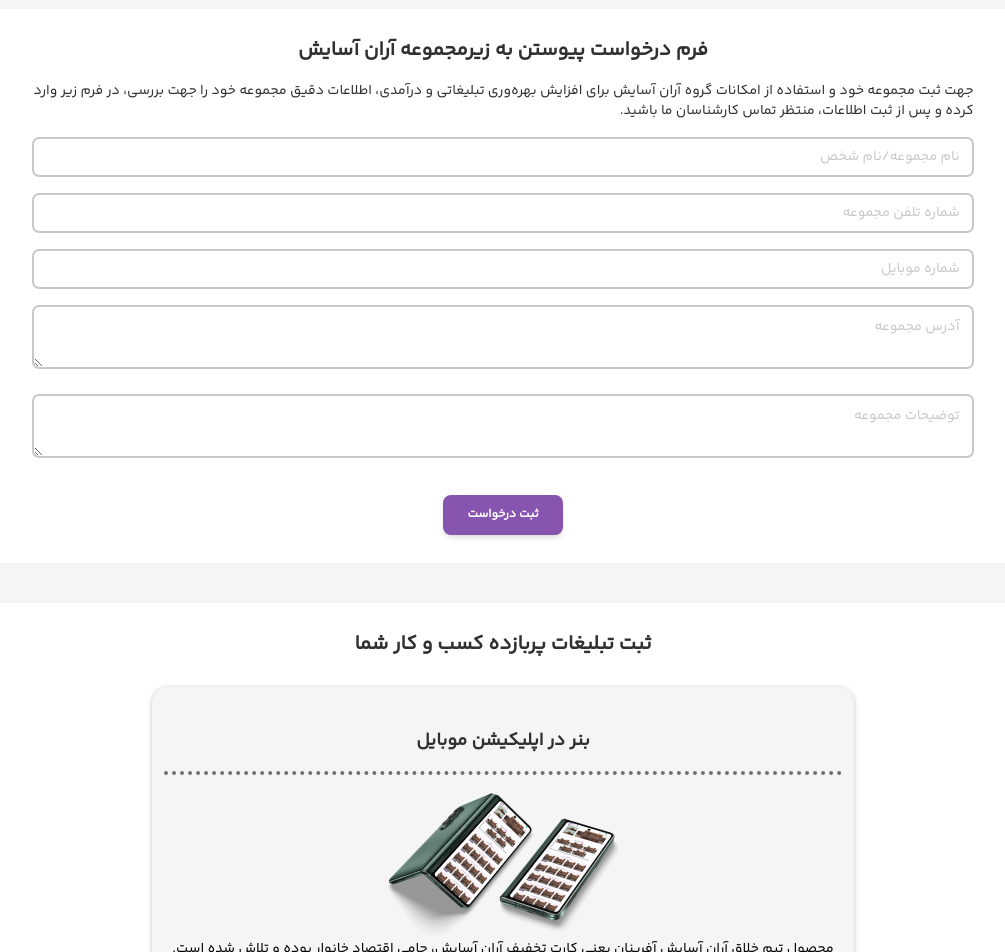
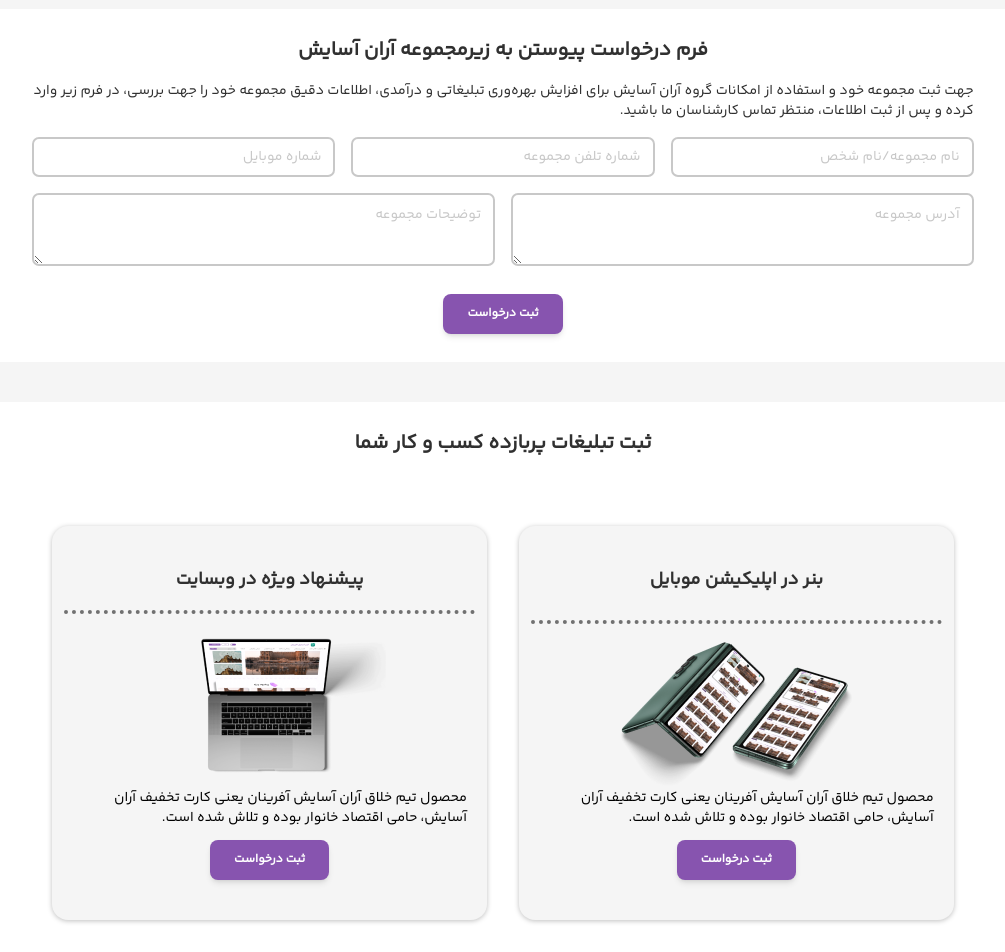
Before and after one commit to mohammad1382217/Aran-Asayesh, a React (Vite) app: page /WorkWithUs in a window 1280 px wide. Shown: the part 720-1672 px from the top of the page, without its empty margins (141-1146 px from the left). Built offline with nearby package versions, Linux system fonts and the light colour scheme.

Commit message:
responsive box two page workwith us

```diff
--- a/app/WorkwithUs/page.tsx
+++ b/app/WorkwithUs/page.tsx
@@ -43,24 +43,28 @@ const WorkWithUs = () => {
           بهره‌وری تبلیغاتی و درآمدی، اطلاعات دقیق مجموعه خود را جهت بررسی، در
           فرم زیر وارد کرده و پس از ثبت اطلاعات، منتظر تماس کارشناسان ما باشید.
         </p>
+        <div className="flex flex-col md:flex-row w-full gap-4">
         <C_Input
           size={"md"}
           type="text"
-          ClassName="w-full"
+          ClassName="w-full "
           placeholder="نام مجموعه/نام شخص"
         />
         <C_Input
           size={"md"}
           type="text"
-          ClassName="w-full"
+          ClassName="w-full "
           placeholder="شماره تلفن مجموعه"
         />
         <C_Input
           size={"md"}
           type="text"
-          ClassName="w-full"
+          ClassName="w-full "
           placeholder="شماره موبایل"
         />
+        </div>
+        <div className="flex flex-col md:flex-row w-full md:gap-4">
+
         <Textarea
           size="md"
           placeholder="آدرس مجموعه"
@@ -73,12 +77,13 @@ const WorkWithUs = () => {
         <Textarea
           size="md"
           placeholder="توضیحات مجموعه"
-          className=" !border-[#C8C8C8] outline-none shadow-none bg-white border-2 text-[#C8C8C8]  placeholder:text-[#C8C8C8] focus:text-[#7F38B7] hover:!border-[#8754AF] hover:!border-t-[#8754AF] focus:!border-[#7F38B7] focus:!border-t-[#7F38B7] focus:ring-[#8754AF]/10"
+          className=" !border-[#C8C8C8] mt-2 md:mt-0 outline-none shadow-none bg-white border-2 text-[#C8C8C8]  placeholder:text-[#C8C8C8] focus:text-[#7F38B7] hover:!border-[#8754AF] hover:!border-t-[#8754AF] focus:!border-[#7F38B7] focus:!border-t-[#7F38B7] focus:ring-[#8754AF]/10"
           labelProps={{
             className: "hidden",
           }}
           containerProps={{ className: "min-w-[90px]" }}
         />
+        </div>
 
         <Button className="bg-[#8754AF] mt-3">ثبت درخواست</Button>
       </div>
@@ -86,8 +91,12 @@ const WorkWithUs = () => {
         <p className="font-semibold text-xl text-center text-[#303030] ">
           ثبت تبلیغات پربازده کسب و کار شما{" "}
         </p>
+        <div className="flex lg:flex-row lg:p-10">
+
         <WorkwithUsCard img={phone} title="بنر در اپلیکیشن موبایل" text="محصول تیم خلاق آران آسایش آفرینان یعنی کارت تخفیف آران آسایش، حامی اقتصاد خانوار بوده و تلاش شده است." />
         <WorkwithUsCard img={laptop} title="پیشنهاد ویژه در وبسایت" text="محصول تیم خلاق آران آسایش آفرینان یعنی کارت تخفیف آران آسایش، حامی اقتصاد خانوار بوده و تلاش شده است." />
+        </div>
+
       </div>
     </div>
   );
--- a/app/components/WorkwithusCard.tsx
+++ b/app/components/WorkwithusCard.tsx
@@ -14,7 +14,7 @@ const WorkwithUsCard: React.FC<WorkwithUsCardProps> = ({
 }) => {
   return (
     <div
-      className="flex flex-col box_shadow rounded-2xl p-10 items-center justify-center md:px-3 bg-[#F5F5F5]"
+      className="flex flex-col md:mx-4 box_shadow rounded-2xl p-10 items-center justify-center md:px-3 bg-[#F5F5F5]"
     >
       <p className="font-semibold text-lg text-center text-[#303030] ">
       {title}
```
